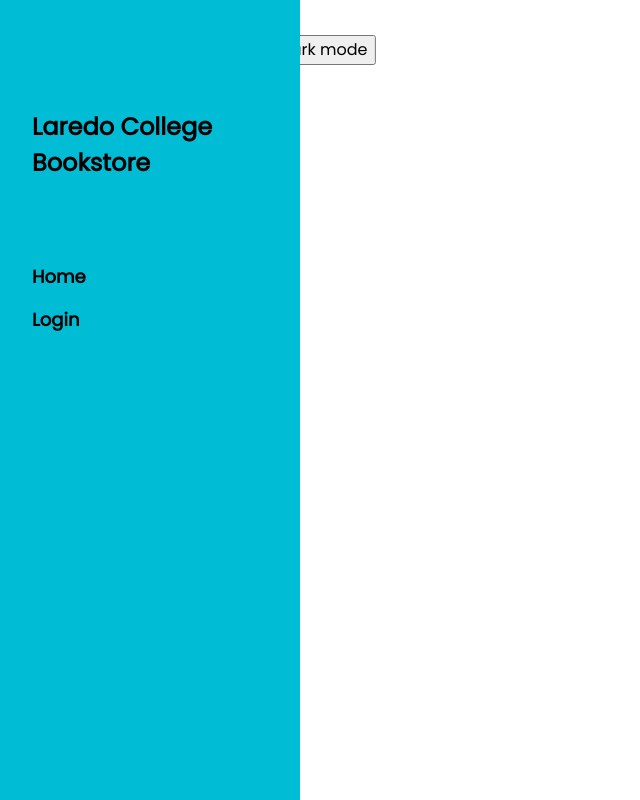
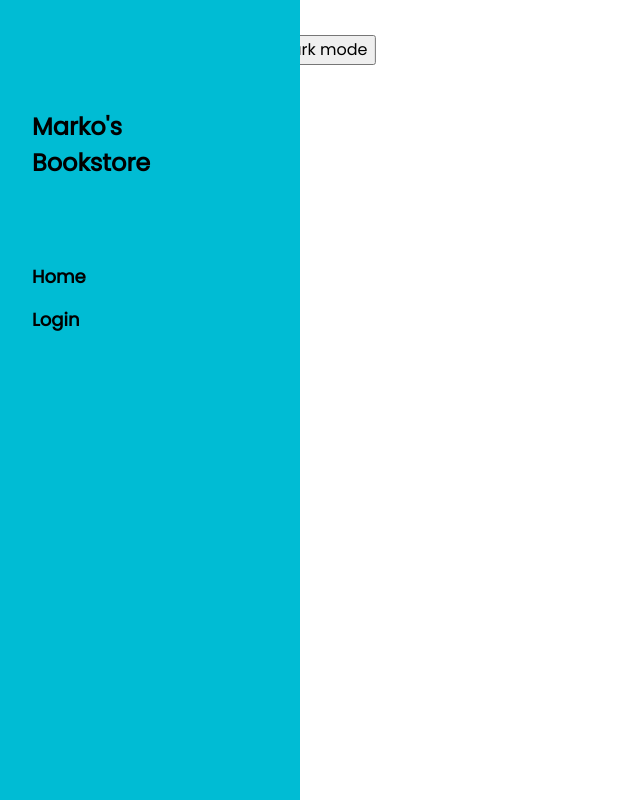
Before and after one commit to marko-ynchausti/Bookstore_Site, a PHP site: page /templates/header.php in a window 1280 px wide. Shown: the whole page, without its empty margins (0-640 px from the left). Run offline with PHP 8.4, Linux system fonts and the light colour scheme.

Commit message:
Update header.php
Updated content in header

```diff
--- a/templates/header.php
+++ b/templates/header.php
@@ -2,7 +2,7 @@
 <html lang="en">
 
 <head>
-    <title><?php echo "LC Book Store"; ?></title>
+    <title><?php echo "Book Store"; ?></title>
     <meta charset="UTF-8">
     <meta name="viewport" content="width=device-width, initial-scale=1">
     <link rel="stylesheet" href="https://www.w3schools.com/w3css/4/w3.css">
@@ -85,7 +85,7 @@
     <nav class="w3-sidebar w3-<?php echo $color; ?> w3-collapse w3-top w3-large w3-padding" style="z-index:3;width:300px;font-weight:bold;" id="mySidebar"><br>
         <a href="javascript:void(0)" onclick="w3_close()" class="w3-button w3-hide-large w3-display-topleft" style="width:100%;font-size:22px">Close Menu</a>
         <div class="w3-container">
-            <h3 class="w3-padding-64"><b>Laredo College<br>Bookstore</b></h3>
+            <h3 class="w3-padding-64"><b>Marko's<br>Bookstore</b></h3>
         </div>
         <div class="w3-bar-block">
             <a href="/bookstore/index.php" onclick="w3_close()" class="w3-bar-item w3-button w3-hover-white">Home</a>
```
